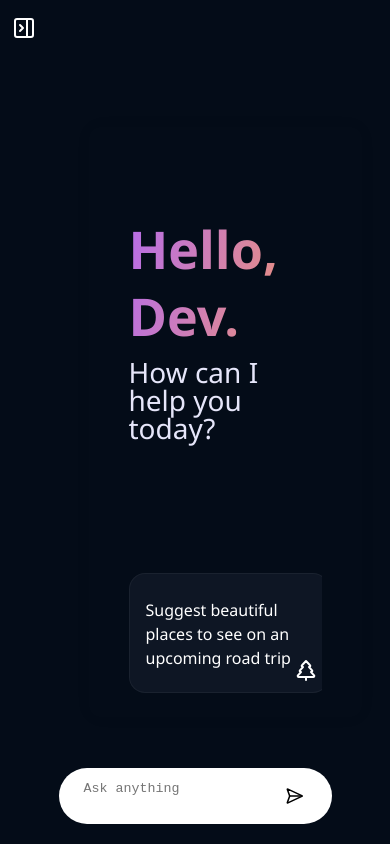
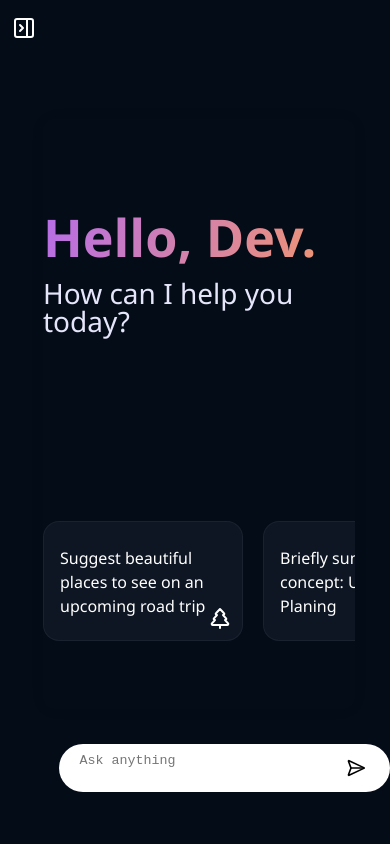
Before and after one commit to Tapaskundu123/GPT-3GROK, a React (Vite) app in the folder frontendGPT3/: page / in a window 390 px wide. Built offline with nearby package versions, Linux system fonts and the light colour scheme.

Commit message:
changes  css

```diff
--- a/frontendGPT3/src/components/GPT3/GPT3.css
+++ b/frontendGPT3/src/components/GPT3/GPT3.css
@@ -279,11 +279,16 @@ body, html {
 @media screen and (max-width: 1422px) {
   .output-container {
     height: 80vh;
-    width: 50vw;
+    width: 60vw;
   }
   .suggestion-heading p {
     font-size: 2.5rem;
     line-height: 1.1;
+  }
+  .suggestion-container{
+   padding: 0;
+   display: flex;
+   justify-content: space-around;
   }
 }
 
@@ -292,6 +297,8 @@ body, html {
     display: flex;
     justify-content: center;
     align-items: center;
+    padding: 1rem 1rem; /* added */
+    margin: 0;
   }
 
   .GPT3-APP.active-sidebar .Main-container {
@@ -300,16 +307,21 @@ body, html {
   }
 
   .output-container {
-    width: 70vw;
+    width: 80vw;
+    /* 70vw */
     height: 70vh;
     position: static;
+    padding: 0;
   }
 
   .input-chat-container {
-    width: 70vw;
+    width: 85vw;
+    /* 80vw */
     left: 15vw;
     bottom: 20px;
-    padding: 0.5rem;
+    /* padding: 0.5rem; */
+    text-align: center;
+
   }
 
   .input-chat-container textarea {
@@ -326,3 +338,13 @@ body, html {
     line-height: 1.0;
   }
 }
+@media screen and (max-width:450px){
+     .Main-container {
+      justify-content: space-around;
+      padding: 1rem 2rem 2rem 0;
+     }
+    .input-chat-container {
+      margin: 0rem 2rem 2rem 0rem;
+    }
+
+}
```
